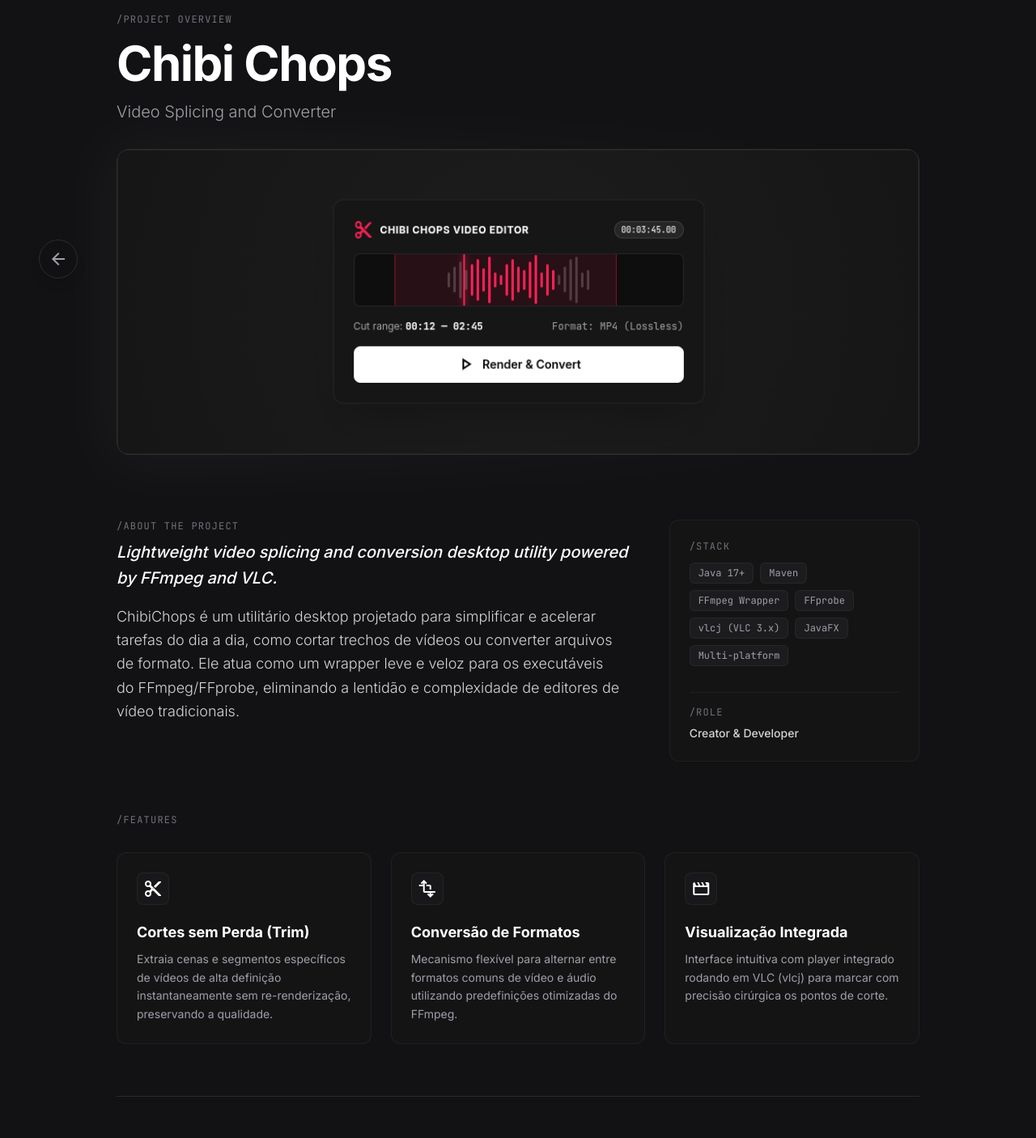
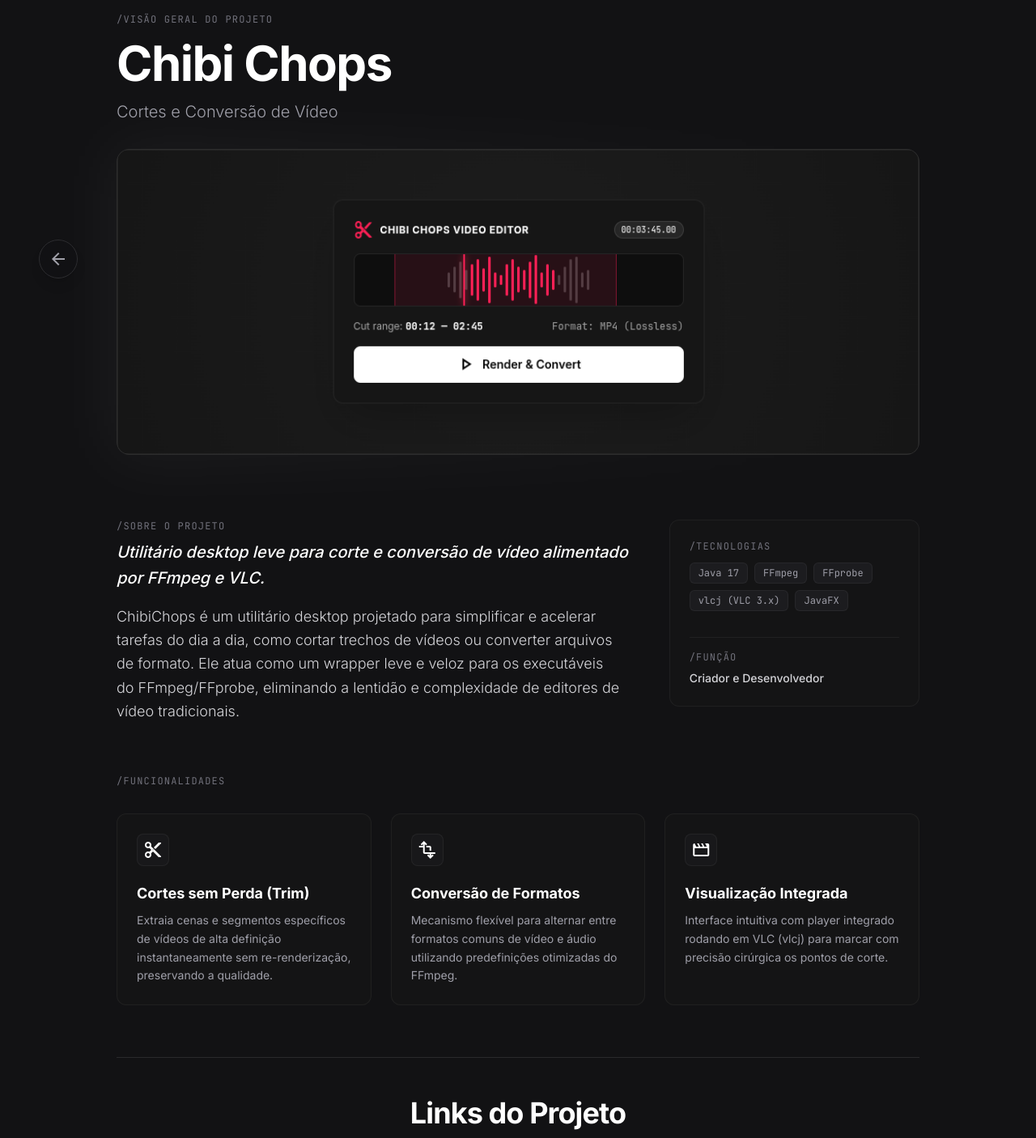
Before and after one commit to Sixtare/personal-website, a Next.js app: page /projects/chibi-chops in a window 1280 px wide. Shown: the part 80-1486 px from the top of the page at 81% size. Built offline with nearby package versions, Linux system fonts and the light colour scheme.

Commit message:
feat: localize project interface labels and update project data descriptions

```diff
--- a/src/app/projects/[slug]/page.tsx
+++ b/src/app/projects/[slug]/page.tsx
@@ -86,7 +86,7 @@
       {/* Hero Header (Unified size matching steam-stats) */}
       <AnimatedSection as="header" direction="top" delay={200} className="max-w-6xl mx-auto px-6 md:px-20 pt-24 mb-12 text-left">
         <p className="text-xs font-mono text-zinc-500 uppercase tracking-widest mb-4">
-          /project overview
+          /visão geral do projeto
         </p>
         <h1 className="text-4xl md:text-6xl font-bold tracking-tight text-white mb-4 leading-none">
           {project.title}
@@ -108,7 +108,7 @@
         {/* Two-Column Overview */}
         <div className="grid grid-cols-1 md:grid-cols-12 gap-8 mb-16 items-start">
           <AnimatedSection direction="left" delay={300} className="md:col-span-8 space-y-4">
-            <p className="text-xs text-zinc-500 font-mono uppercase tracking-widest mb-2">/About the Project</p>
+            <p className="text-xs text-zinc-500 font-mono uppercase tracking-widest mb-2">/sobre o projeto</p>
             <p className="text-xl text-white font-medium italic mb-4 leading-relaxed">
               {project.tagline}
             </p>
@@ -118,7 +118,7 @@
           </AnimatedSection>
           <AnimatedSection direction="right" delay={500} className="md:col-span-4 space-y-8 bg-[#161616]/50 border border-white/5 rounded-xl p-6">
             <div>
-              <p className="text-xs text-zinc-500 font-mono uppercase tracking-widest mb-3">/Stack</p>
+              <p className="text-xs text-zinc-500 font-mono uppercase tracking-widest mb-3">/tecnologias</p>
               <div className="flex flex-wrap gap-2">
                 {project.stack.map((tech) => (
                   <span
@@ -131,7 +131,7 @@
               </div>
             </div>
             <div className="border-t border-white/5 pt-4">
-              <p className="text-xs text-zinc-500 font-mono uppercase tracking-widest mb-2">/Role</p>
+              <p className="text-xs text-zinc-500 font-mono uppercase tracking-widest mb-2">/função</p>
               <p className="text-sm text-zinc-300 font-medium">{project.role}</p>
             </div>
           </AnimatedSection>
@@ -140,7 +140,7 @@
         {/* Features Bento-inspired Grid */}
         <section className="mb-16">
           <AnimatedSection direction="bottom" delay={400}>
-            <p className="text-xs text-zinc-500 font-mono uppercase tracking-widest mb-8">/Features</p>
+            <p className="text-xs text-zinc-500 font-mono uppercase tracking-widest mb-8">/funcionalidades</p>
           </AnimatedSection>
           <div className="grid grid-cols-1 md:grid-cols-3 gap-6">
             {project.features.map((feature, idx) => (
@@ -162,7 +162,7 @@
         {/* Call to Action */}
         <AnimatedSection as="section" direction="bottom" delay={600} className="text-center py-12 border-t border-white/10">
           <h2 className="text-3xl md:text-4xl text-white mb-8 font-bold tracking-tight">
-            Interessado no projeto?
+            Links do Projeto
           </h2>
           <div className="flex flex-col sm:flex-row justify-center gap-4">
             {project.demoUrl ? (
--- a/src/data/projects.ts
+++ b/src/data/projects.ts
@@ -23,11 +23,11 @@
   "steam-stats": {
     slug: "steam-stats",
     title: "Steam Stats",
-    subtitle: "Steam Profile Analytics",
+    subtitle: "Análise de Perfis da Steam",
     tagline: "Uma plataforma de análise e comparação de perfis da Steam, gerando relatórios de valor e afinidade de jogos.",
     longDescription: "Steam Stats é uma aplicação full-stack que transforma dados do seu perfil da Steam em visualizações interativas e análises detalhadas. Descubra estatísticas sobre sua biblioteca de jogos, horas jogadas, valor estimado da conta, distribuição de gêneros e muito mais. Conta com um avançado comparador que confronta dois perfis de jogadores, calculando similaridade de cosseno com base nos gostos e horas jogadas.",
-    role: "Full Stack Developer",
-    stack: ["Java 25", "Spring Boot 4.0.6", "PostgreSQL", "Next.js 16.2.6", "TypeScript 5", "Tailwind CSS 4", "Docker", "Steam Web API", "SteamSpy API", "Kaggle Dataset"],
+    role: "Desenvolvedor Full Stack",
+    stack: ["Java 25", "Spring Boot", "PostgreSQL", "Next.js", "TypeScript", "Tailwind", "Docker"],
     githubUrl: "https://github.com/Sixtare/steam-stats",
     demoUrl: "https://steamstats.sestare.dev/",
     heroType: "steam-stats",
@@ -53,11 +53,11 @@
   "steam-family-bot": {
     slug: "steam-family-bot",
     title: "Steam Family Bot",
-    subtitle: "Steam Helper Discord Bot",
-    tagline: "Bot para o Discord que monitora o catálogo compartilhado e as aquisições de jogos no estilo Steam Family.",
-    longDescription: "Steam Family Bot é um bot de Discord que gerencia grupos de compartilhamento de jogos no estilo 'Steam Family'. Ele permite criar uma família virtual com até 6 membros, adicionar os respectivos perfis Steam (por URL completa ou vanity URL) e receber notificações automáticas em tempo real no canal do servidor sempre que alguém comprar um jogo novo.",
-    role: "Full Stack Developer & Architect",
-    stack: ["Java 21", "JDA 6.4.1", "SQLite", "HikariCP", "JDBI", "Steam Web API", "Maven", "Discord OAuth2"],
+    subtitle: "Bot de Ajuda para Discord",
+    tagline: "Bot para o Discord que monitora o catálogo compartilhado e as aquisições de jogos da sua família na Steam.",
+    longDescription: "Steam Family Bot é um bot de Discord que gerencia grupos de compartilhamento de jogos da Steam. Ele permite criar uma família virtual com até 6 membros, adicionar os respectivos perfis Steam (por URL completa ou vanity URL) e receber notificações automáticas em tempo real no canal do servidor sempre que alguém comprar um jogo novo.",
+    role: "Desenvolvedor Full Stack",
+    stack: ["Java 21", "JDA 6.4.1", "SQLite", "HikariCP", "JDBI"],
     githubUrl: "https://github.com/Sixtare/steam-family-bot",
     heroType: "steam-family-bot",
     imageUrl: "/familybot.png",
@@ -82,11 +82,11 @@
   "smw-assembly-hacks": {
     slug: "smw-assembly-hacks",
     title: "Smw Assembly Hacks",
-    subtitle: "65c816 Assembly Hacks for SMW",
-    tagline: "Low-level SNES 65c816 assembly hacks, gameplay routines, and patches for Super Mario World.",
+    subtitle: "Hacks em Assembly 65c816 para SMW",
+    tagline: "Modificações de baixo nível em assembly 65c816 para SNES, rotinas de gameplay e patches para Super Mario World.",
     longDescription: "Este repositório serve como uma biblioteca organizada de modificações e patches de baixo nível para a ROM americana de Super Mario World (SNES). Escrito em assembly 65c816 nativo, o código permite alterar dinamicamente mecânicas de física do Mario, comportamento de inimigos (sprites), blocos customizados e otimizações de performance.",
-    role: "ROM Hacker & Retro Developer",
-    stack: ["65c816 Assembly", "Asar Assembler", "SNES Architecture", "UberASM", "Lunar Magic", "Snes9x Debugger"],
+    role: "ROM Hacker e Desenvolvedor Retro",
+    stack: ["65c816 Assembly", "Asar Assembler", "SNES Architecture", "UberASM", "Lunar Magic"],
     githubUrl: "https://github.com/Sixtare/smw-65c816-asm",
     heroType: "smw-assembly-hacks",
     imageUrl: "/smwhacks.png",
@@ -111,11 +111,11 @@
   "chibi-chops": {
     slug: "chibi-chops",
     title: "Chibi Chops",
-    subtitle: "Video Splicing and Converter",
-    tagline: "Lightweight video splicing and conversion desktop utility powered by FFmpeg and VLC.",
+    subtitle: "Cortes e Conversão de Vídeo",
+    tagline: "Utilitário desktop leve para corte e conversão de vídeo alimentado por FFmpeg e VLC.",
     longDescription: "ChibiChops é um utilitário desktop projetado para simplificar e acelerar tarefas do dia a dia, como cortar trechos de vídeos ou converter arquivos de formato. Ele atua como um wrapper leve e veloz para os executáveis do FFmpeg/FFprobe, eliminando a lentidão e complexidade de editores de vídeo tradicionais.",
-    role: "Creator & Developer",
-    stack: ["Java 17+", "Maven", "FFmpeg Wrapper", "FFprobe", "vlcj (VLC 3.x)", "JavaFX", "Multi-platform"],
+    role: "Criador e Desenvolvedor",
+    stack: ["Java 17", "FFmpeg", "FFprobe", "vlcj (VLC 3.x)", "JavaFX"],
     githubUrl: "https://github.com/Sixtare/ChibiChops",
     heroType: "chibi-chops",
     imageUrl: "/chibichops.png",
```
